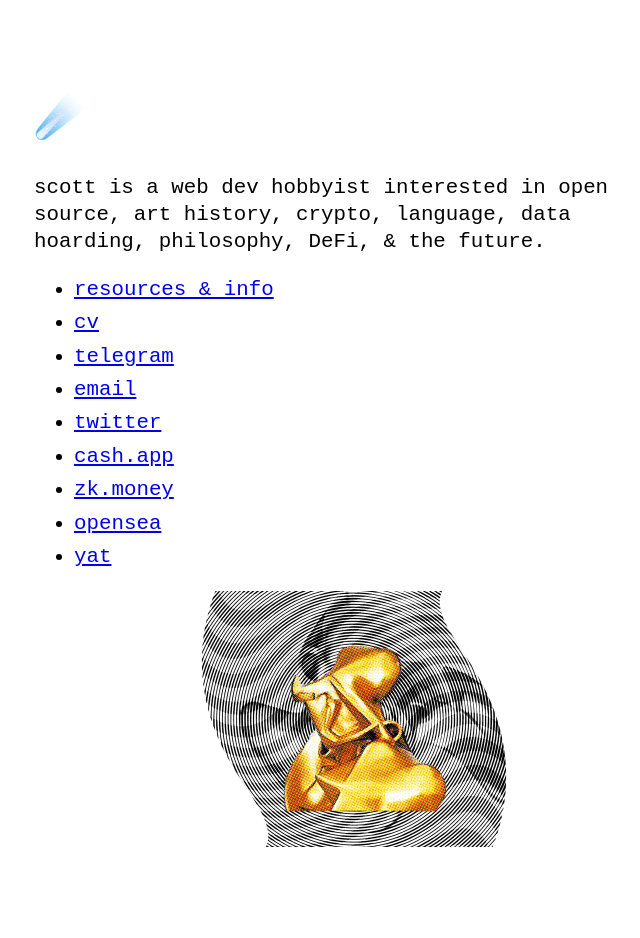
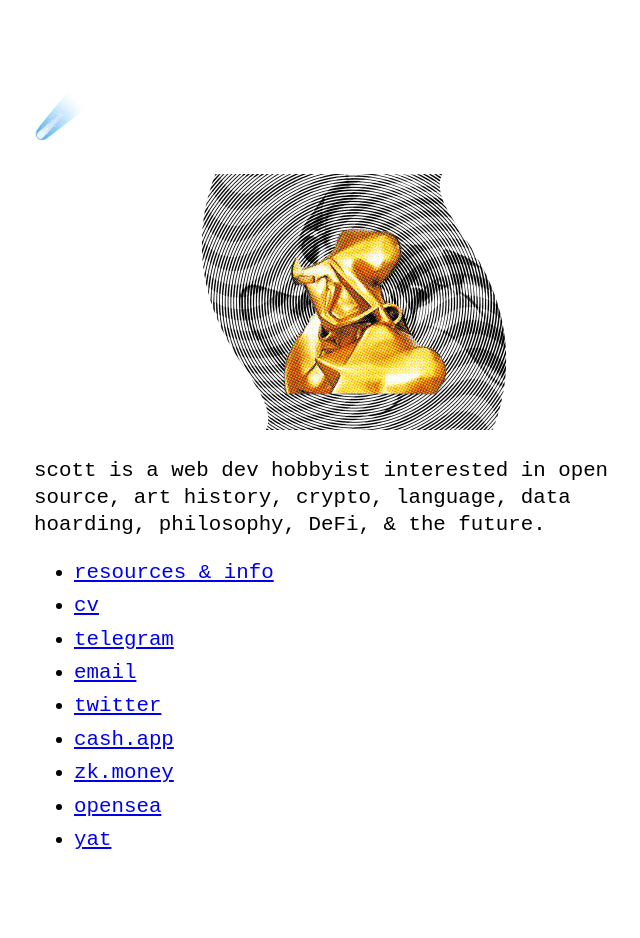
Before and after one commit to lemurodigital/lemuro.digital, a Jekyll site: the page built from index.md, in a window 1280 px wide. Shown: the whole page, without its empty margins (286-926 px from the left). Built offline with Jekyll 4.4.1, drawn with Linux system fonts in a browser that asks for light colours.

Commit message:
Update index.md

```diff
--- a/index.md
+++ b/index.md
@@ -1,6 +1,7 @@
 ---
 layout: home
 ---
+![](/assets/feature.webp){:width="50%"}
 scott is a web dev hobbyist interested in open source, art history, crypto, language, data hoarding, philosophy, DeFi, & the future.
 - [resources & info](/resources/)
 - [cv](/easter-egg)
@@ -11,5 +12,3 @@ scott is a web dev hobbyist interested in open source, art history, crypto, lang
 - [zk.money](/zk)
 - [opensea](https://opensea.io/accounts/lemurodigital)
 - [yat](https://y.at/⛓️🕳️🔫⛓️)
-
-![](/assets/feature.webp){:width="50%"}
```
